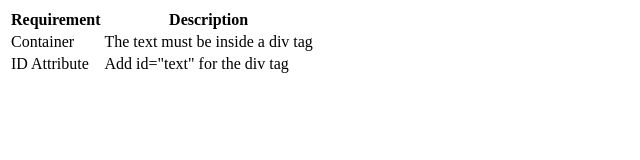
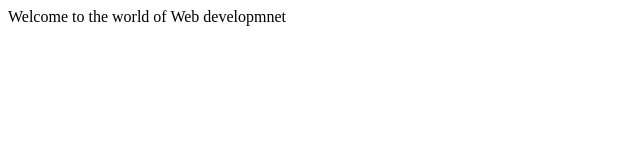
Before and after one commit to acciojob/getting-started-why-software-sadansharma, a website: page main.html in a window 1280 px wide. Shown: the whole page, without its empty margins (0-640 px from the left). Drawn offline with Linux system fonts and the light colour scheme.

Commit message:
created a submission

```diff
--- a/main.html
+++ b/main.html
@@ -4,26 +4,12 @@
 
 <head>
 	<link rel="stylesheet" href="styles.css">
+
 </head>
 
 <body>
 	<!-- the entire body must be written by student -->
-
-<table>
-	<tr>
-		<th>Requirement</th>
-		<th>Description</th>
-	</tr>
-	<tr>
-		<td>Container</td>
-		<td>The text must be inside a div tag</td>
-	</tr>
-	<tr>
-		<td>ID Attribute</td>
-		<td>Add id="text" for the div tag</td>
-	</tr>
-</table>
-
+	<div id="text">Welcome to the world of Web developmnet</div>
     <script type="text/javascript" src="./script.js">
 </script>
 
```
